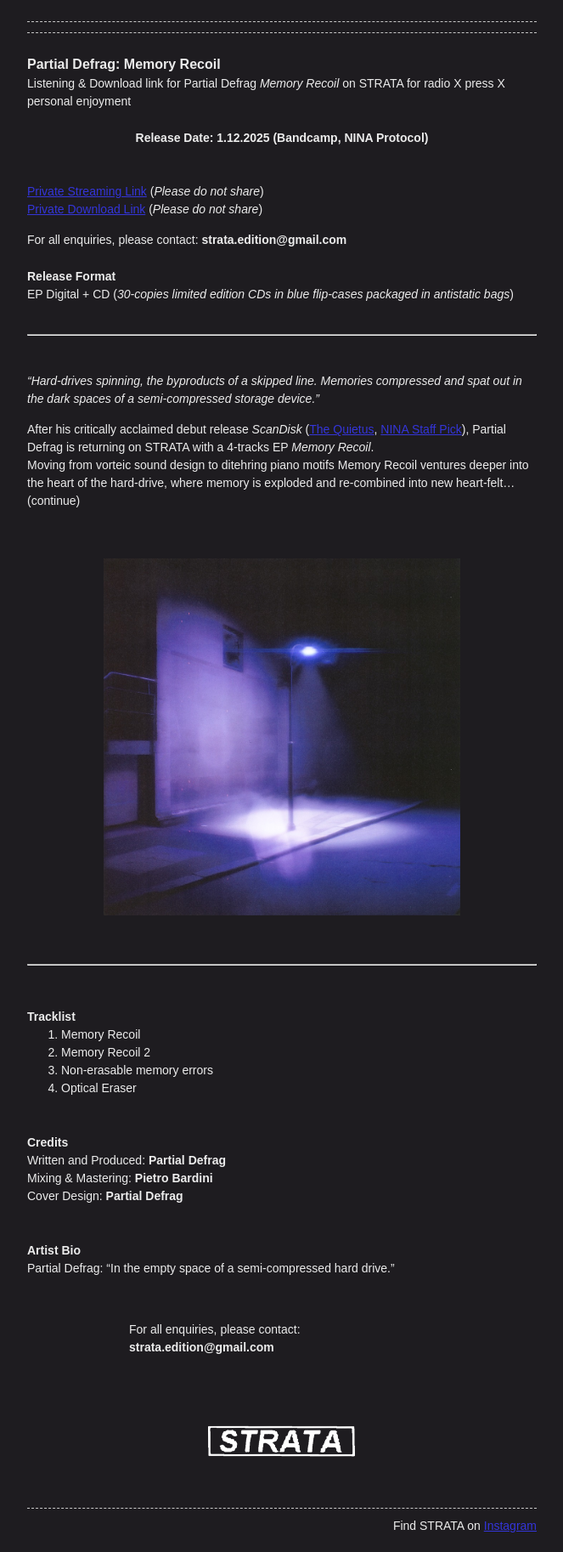
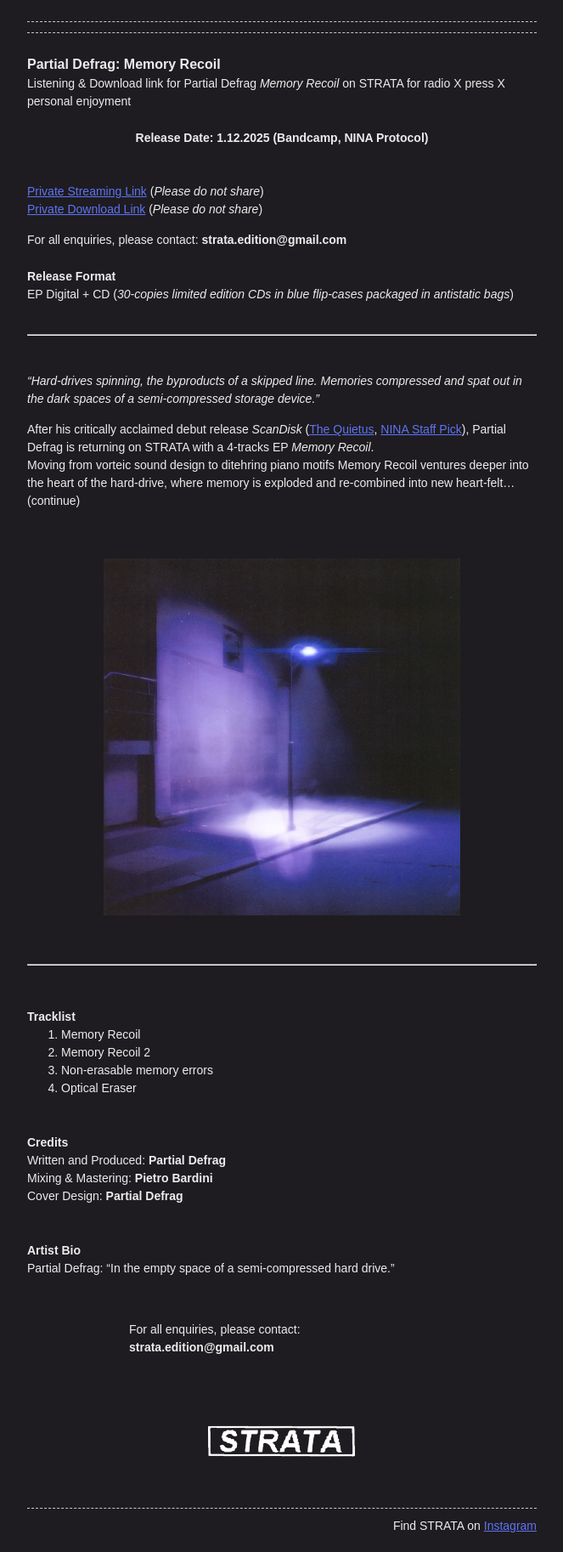
Before and after one commit to StrataEdition/Memory-Recoil-EPK, a Jekyll site: the page built from index.md, in a window 1280 px wide. Shown: the whole page at 85% size, without its empty margins (308-971 px from the left). Built offline with Jekyll 4.4.1, drawn with Linux system fonts in a browser that asks for light colours.

Commit message:
Update _dark.scss

```diff
--- a/_sass/_dark.scss
+++ b/_sass/_dark.scss
@@ -10,7 +10,7 @@
   --background-color: #1e1c20;
   --text-color: var(--base-color);
   --placeholder-color: var(--base-color);
-  --link-color:#3435D9;
+  --link-color:#5f73f3;
   --code-color-1: #aaaaaa;
   --code-color-2: #ffffcc;
   --code-color-3: #F00000;
```
